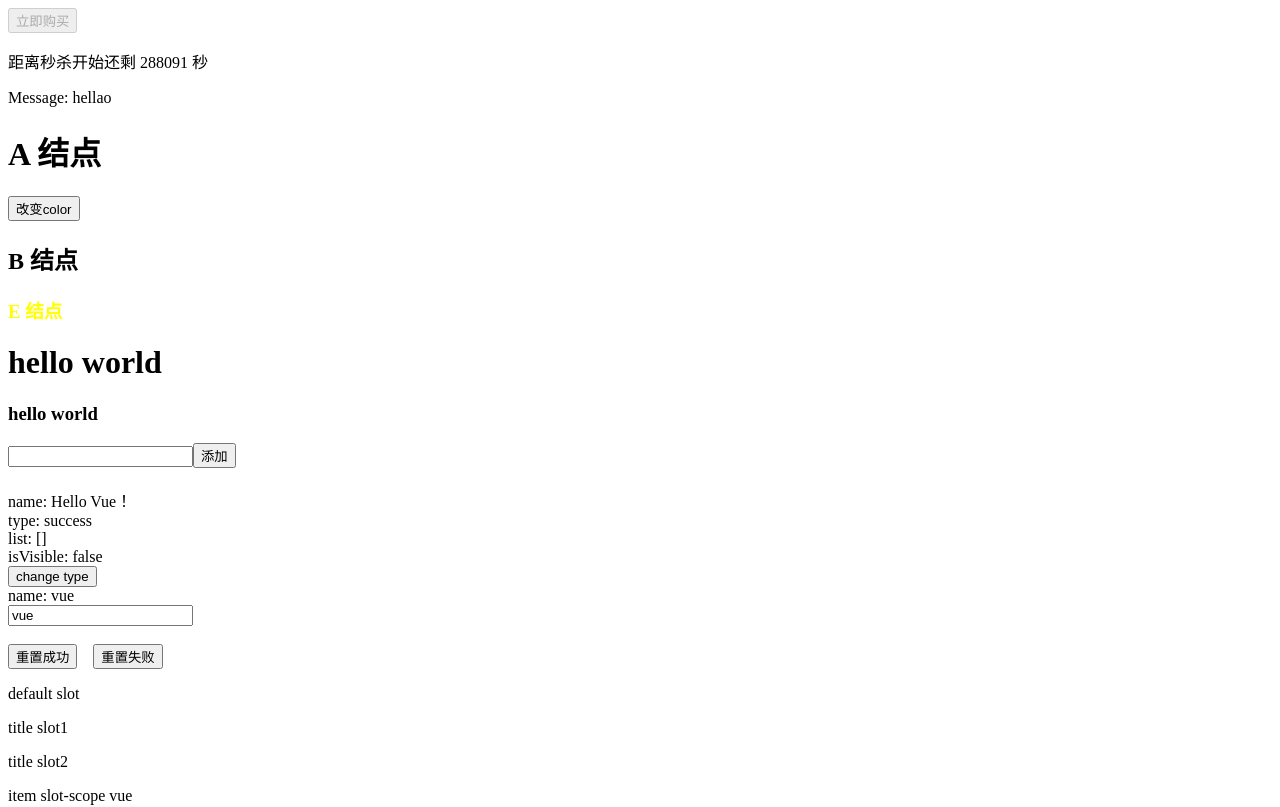
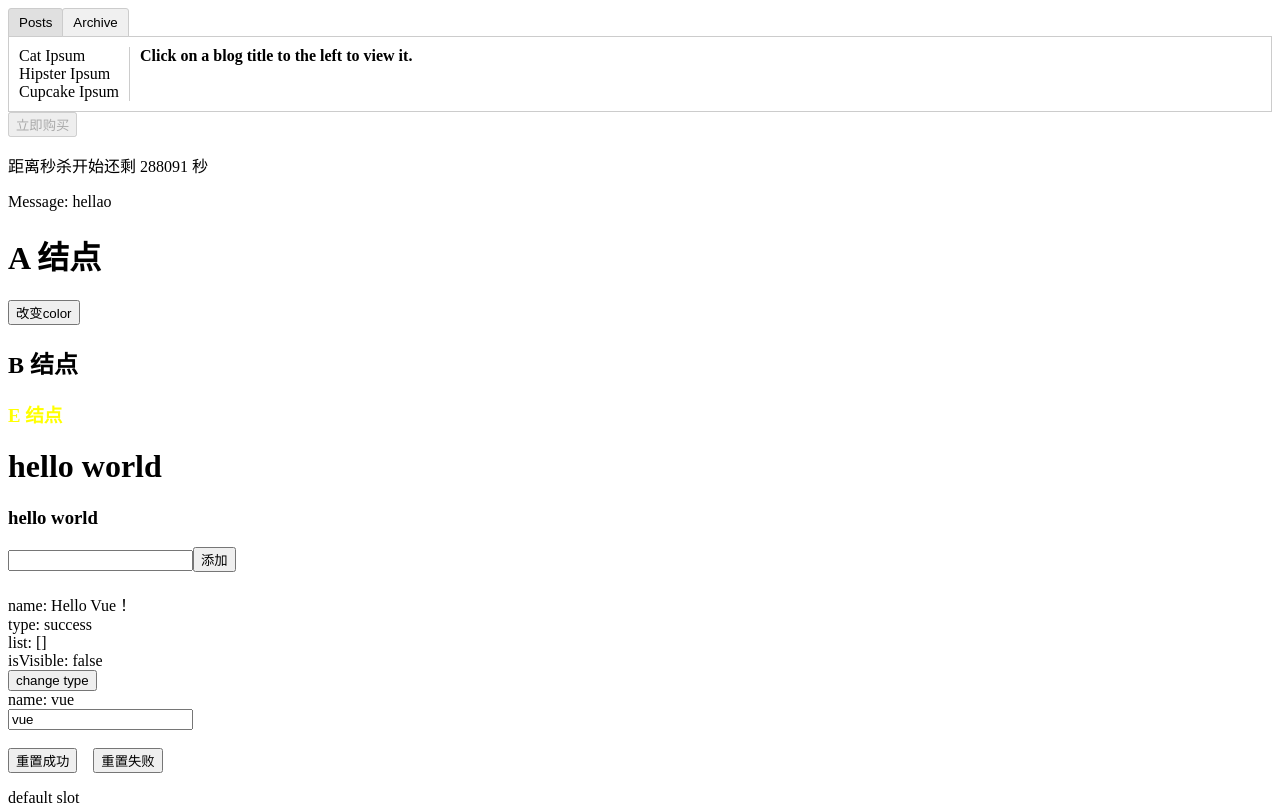
Before and after one commit to bellakongqn/vue-practice, a Vue app: page / in a window 1280 px wide. Shown: the top 807 px of the page. Built offline with nearby package versions, Linux system fonts and the light colour scheme.

Commit message:
动态加载组件

```diff
--- a/src/App.vue
+++ b/src/App.vue
@@ -1,5 +1,6 @@
 <template>
   <div id="app">
+        <Dync />
         <Spike :start-time="startTime" :end-time="endTime" />
         <VNodes :vnodes="getJSXSpan()" />
         <ComponentA />
@@ -121,6 +122,7 @@
 import ComponentA from './components/ComponentA'
 import Jsx from './components/Jsx.js'
 import Spike from './components/Spike'
+import Dync from './components/Dync'
 
 
 export default {
@@ -192,7 +194,8 @@
       functional: true,
       render: (h, ctx) => ctx.props.vnodes
     },
-    Spike
+    Spike,
+    Dync
   }
 
 }
--- /dev/null
+++ b/src/components/Dync.vue
@@ -0,0 +1,65 @@
+<template>
+    <div>
+        <button
+            v-for="tab in tabs"
+            :key="tab"
+            v-bind:class="['tab-button', { active: currentTab === tab }]"
+            v-on:click="currentTab = tab"
+            >
+            {{tab}}
+        </button>
+        <keep-alive>
+            <component
+                v-bind:is="currentTabComponent"
+                class="tab"
+            ></component>
+        </keep-alive>
+
+    </div>
+</template>
+
+<script>
+import tabArchive from './tab-archive'
+import tabPosts from './tab-posts'
+export default {
+    data(){
+        return{
+            currentTab: 'Posts',
+            tabs: ['Posts', 'Archive']
+        }
+    },
+    computed:{
+        currentTabComponent:function(){
+            return 'tab-' + this.currentTab.toLowerCase()
+        }
+    },
+    components:{
+        tabArchive,
+        tabPosts
+    }
+}
+</script>
+
+
+<style scoped>
+    .tab-button {
+        padding: 6px 10px;
+        border-top-left-radius: 3px;
+        border-top-right-radius: 3px;
+        border: 1px solid #ccc;
+        cursor: pointer;
+        background: #f0f0f0;
+        margin-bottom: -1px;
+        margin-right: -1px;
+    }
+    .tab-button:hover {
+        background: #e0e0e0;
+    }
+    .tab-button.active {
+        background: #e0e0e0;
+    }
+    .tab {
+        border: 1px solid #ccc;
+        padding: 10px;
+    }
+</style>
--- /dev/null
+++ b/src/components/tab-archive.vue
@@ -0,0 +1,3 @@
+<template>
+    <div>archive component</div>
+</template>
--- /dev/null
+++ b/src/components/tab-posts.vue
@@ -0,0 +1,85 @@
+<template>
+    <div class="posts-tab">
+      <ul class="posts-sidebar">
+        <li
+          v-for="post in posts"
+          v-bind:key="post.id"
+          v-bind:class="{ selected: post === selectedPost }"
+					v-on:click="selectedPost = post"
+        >
+          {{ post.title }}
+        </li>
+      </ul>
+      <div class="selected-post-container">
+          <div v-if="selectedPost" class="selected-post">
+              <h3>{{ selectedPost.title }}</h3>
+              <div v-html="selectedPost.content"></div>
+          </div>
+          <strong v-else>
+            Click on a blog title to the left to view it.
+          </strong>
+
+      </div>
+
+
+    </div>
+</template>
+
+<script>
+export default {
+    data: function () {
+        return {
+        posts: [
+            {
+                id: 1,
+                title: 'Cat Ipsum',
+                content: '<p>Dont wait for the storm to pass, dance in the rain kick up litter decide to want nothing to do with my owner today demand to be let outside at once, and expect owner to wait for me as i think about it cat cat moo moo lick ears lick paws so make meme, make cute face but lick the other cats. Kitty poochy chase imaginary bugs, but stand in front of the computer screen. Sweet beast cat dog hate mouse eat string barf pillow no baths hate everything stare at guinea pigs. My left donut is missing, as is my right loved it, hated it, loved it, hated it scoot butt on the rug cat not kitten around</p>'
+            },
+            {
+                id: 2,
+                title: 'Hipster Ipsum',
+                content: '<p>Bushwick blue bottle scenester helvetica ugh, meh four loko. Put a bird on it lumbersexual franzen shabby chic, street art knausgaard trust fund shaman scenester live-edge mixtape taxidermy viral yuccie succulents. Keytar poke bicycle rights, crucifix street art neutra air plant PBR&B hoodie plaid venmo. Tilde swag art party fanny pack vinyl letterpress venmo jean shorts offal mumblecore. Vice blog gentrify mlkshk tattooed occupy snackwave, hoodie craft beer next level migas 8-bit chartreuse. Trust fund food truck drinking vinegar gochujang.</p>'
+            },
+            {
+                id: 3,
+                title: 'Cupcake Ipsum',
+                content: '<p>Icing dessert soufflé lollipop chocolate bar sweet tart cake chupa chups. Soufflé marzipan jelly beans croissant toffee marzipan cupcake icing fruitcake. Muffin cake pudding soufflé wafer jelly bear claw sesame snaps marshmallow. Marzipan soufflé croissant lemon drops gingerbread sugar plum lemon drops apple pie gummies. Sweet roll donut oat cake toffee cake. Liquorice candy macaroon toffee cookie marzipan.</p>'
+            }
+        ],
+        selectedPost: null
+        }
+  },
+}
+</script>
+
+<style scoped>
+    .posts-tab {
+        display: flex;
+    }
+    .posts-sidebar {
+        max-width: 40vw;
+        margin: 0;
+        padding: 0 10px 0 0;
+        list-style-type: none;
+        border-right: 1px solid #ccc;
+    }
+    .posts-sidebar li {
+        white-space: nowrap;
+        text-overflow: ellipsis;
+        overflow: hidden;
+        cursor: pointer;
+    }
+    .posts-sidebar li:hover {
+        background: #eee;
+    }
+    .posts-sidebar li.selected {
+        background: lightblue;
+    }
+    .selected-post-container {
+         padding-left: 10px;
+    }
+    .selected-post > :first-child {
+        margin-top: 0;
+        padding-top: 0;
+    }
+</style>
```
